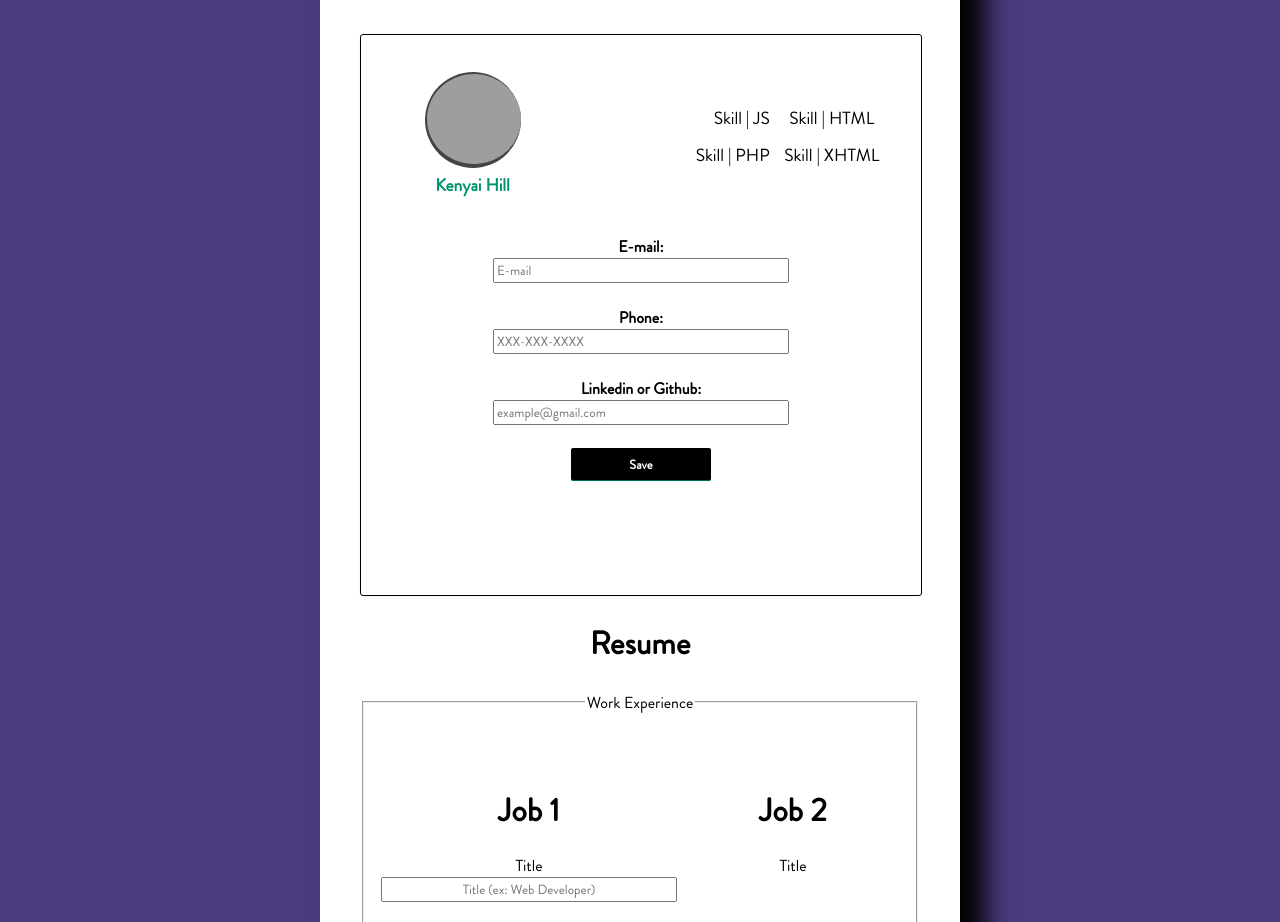
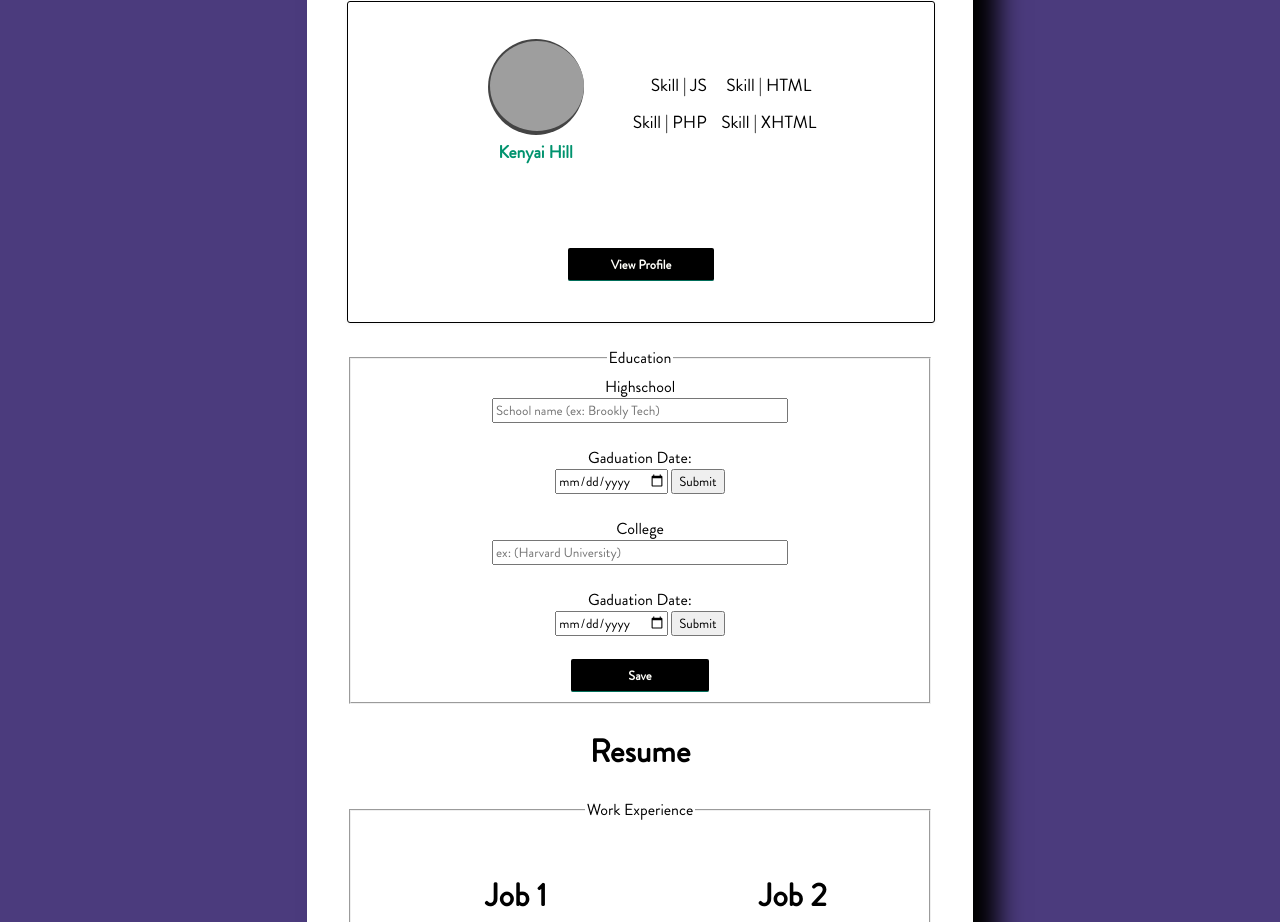
Before and after one commit to abrahym-sharfeldden/obtjobs-hiring, a plain HTML site: page pages/Test.html in a window 1280 px wide. Shown: the part 292-1214 px from the top of the page. Drawn offline with Linux system fonts and the light colour scheme; grey boxes are pictures that could not be loaded.

Commit message:
Changes to test

```diff
--- a/CSS/test.css
+++ b/CSS/test.css
@@ -75,7 +75,7 @@
 }
 #page-info {
     background: white;
-    width: 50%;
+    width: 52%;
     margin: auto;
     text-align: center;
     padding: auto;
@@ -120,7 +120,7 @@ a:hover {
 }
 .card {
     background: #ffffff;
-    height: 560px;
+    height: 320px;
     width: 100%;
     position: relative;
     border-radius: 3px;
@@ -153,7 +153,7 @@ a:hover {
     left: .1em;
 }
 .image-and-name {
-    width: 80%;
+    width: 55%;
     padding: 20px 10px;
     margin: auto;
     display: inline-block;
@@ -208,9 +208,11 @@ a:hover {
     z-index: 500;
     background: #c4c5c4;
 }
+
 #stats td {
     padding: 0.25rem .25em .35rem .5rem;
 }
+
 #stats td:first-child {
     font-size: 1.1rem;
     display: block;
--- a/pages/Test.html
+++ b/pages/Test.html
@@ -37,7 +37,7 @@
   <div class="container" id="page-info">
     <div class="container" id="page-metadata">
        <br>
-       <a  href="#" onclick="myFunction()" id="edit-btn">Edit</a>
+       <!--<a  href="#" onclick="myFunction()" id="edit-btn">View Profile</a>-->
       <h1 style="
       background: white;
       width: 400px;
@@ -47,7 +47,9 @@
       ">Personal Info</h1>
 
       <div id="bg"></div>
+
       <!-- Beginning of Card -->
+
       <div class="row" id="personal-info">
         <div class="card">
           <div class="profile">
@@ -60,6 +62,7 @@
                 <p><a href="#">Kenyai Hill</a></p>
               </div>
             </div>
+
             <table id="stats">
               <tbody>
                 <tr>
@@ -74,31 +77,51 @@
             </table>
           </div>
           <div class="numbers">
-            <label>E-mail:</label><br>
-            <input id="button" placeholder="E-mail" size="40" type="text" value="">
+
+         	<br><br>
+          <a class="btn btn-follow" href="#">View Profile</a>
+          </div>
+        </div>
         <br>
+
+        <!---Education Info-->
+
+        <div class="education-info">
+        <fieldset>
+        <legend>Education</legend>
+        <label>Highschool</label>
         <br>
-            Phone:
+        <input type="text" name="school" placeholder="School name (ex: Brookly Tech)" size="40">
+        <br><br>
+        <form action="/action_page.php">
+        Gaduation Date:
         <br>
-            <input id="button" name="usrtel" placeholder="XXX-XXX-XXXX" size="40" type="tel"><br>
+        <input type="date" name="grad-date" size="40">
+        <input type="submit">
+        </form>
         <br>
+        <label>College</label>
+        <br>
+        <input type="text" name="degree" placeholder="ex: (Harvard University)" size="40">
+        <br><br>
         <form action="/action_page.php">
-              Linkedin or Github:<br>
-              <input name="homepage" placeholder="example@gmail.com" size="40" type="url">
+        Gaduation Date:
         <br>
-            <br>
+        <input type="date" name="grad-date" size="40">
+        <input type="submit">
+
+
+        <br><br>
         <a class="btn btn-follow" href="#">Save</a>
-          </div>
+        </fieldset>
         </div>
 
         <!---Resume Info-->
-
 
         <div class="col-md-8" id="about">
           <h1 class="text-primary" id="Resume">Resume</h1>
           <fieldset>
             <legend id="upload">Work Experience</legend>
-            <br>
             <div class="container" id="resume-info">
             <div class="title-input">
             <br>
@@ -411,6 +434,14 @@
             <textarea cols="50" rows="4" class="Description">Add personality to your profile! Tell the community about yourself, your skills, and your profession!</textarea>
             </div>
             <br>
+             <label>E-mail:</label><br>
+            <input id="button" placeholder="example@gmail.com" size="40" type="text" value="">
+            <br>
+            <br>
+            <form action="/action_page.php">
+              Linkedin or Github:<br>
+              <input name="homepage" placeholder="Url" size="40" type="url">
+              <br><br>
             <a class="btn btn-follow" href="#">Save</a> <input id="myFile" onclick="myFunction()" type="file">
           </fieldset>
 
@@ -432,5 +463,7 @@
 
   <!--Beginning of Footer-->
 
+
+
 </body>
 </html>
```
Lines whose indentation alone changed are shown as unchanged.
